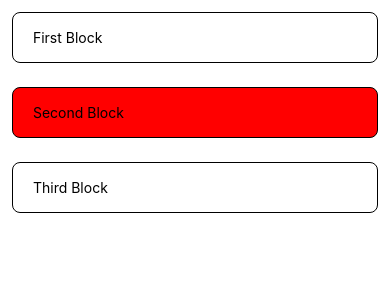
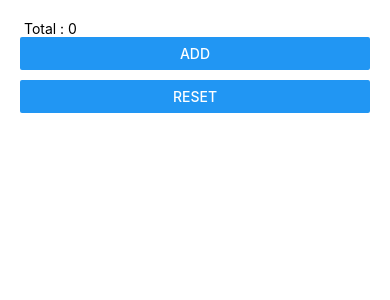
Before and after one commit to Gazala939/firstappnative, a React Native app: screen / in a window 390 px wide. Shown: the top 300 px of the page. Built offline with nearby package versions, Linux system fonts and the light colour scheme.

Commit message:
Add and Reset

```diff
--- a/App.tsx
+++ b/App.tsx
@@ -1,32 +1,19 @@
-import React from 'react';
-import {  StyleSheet, Text, View, } from 'react-native';
+import {useState} from 'react';
+import {  StyleSheet, Text, View,Button } from 'react-native';
 
-const Card = ({ children, style = {} }) =>(
-    <View style = {[
-        { padding:16,
-          margin: 12,
-          borderWidth: 1,
-          borderRadius: 8
-        },style,
-    ]}>
-        {children}
+const Action = ({ increment, reset}) => (
+    <View style = {{gap:10}}>
+        <Button title = "Add"  onPress ={increment} />
+        <Button title = "Reset"  onPress = {reset}/>
     </View>
 )
 function App() {
+    const[total, setTotal] = useState(0)
   return (
     <View style = {styles.content}>
-        <Card>
-            <Text> First Block</Text>
-        </Card>
-
-        <Card style = {{ backgroundColor: 'red'}}>
-            <Text> Second Block</Text>
-        </Card>
-
-        <Card>
-            <Text> Third Block</Text>
-        </Card>
-
+        <Text> Total : {total}</Text>
+        <Action increment ={()=> setTotal(total + 1)}
+            reset = {()=> setTotal(0)} />
 
     </View>
   );
@@ -34,6 +21,8 @@ function App() {
 const styles = StyleSheet.create({
   content: {
     backgroundColor: 'white',
+    padding: 20,
+
          // space between cards (RN 0.71+)
   },
 
```
